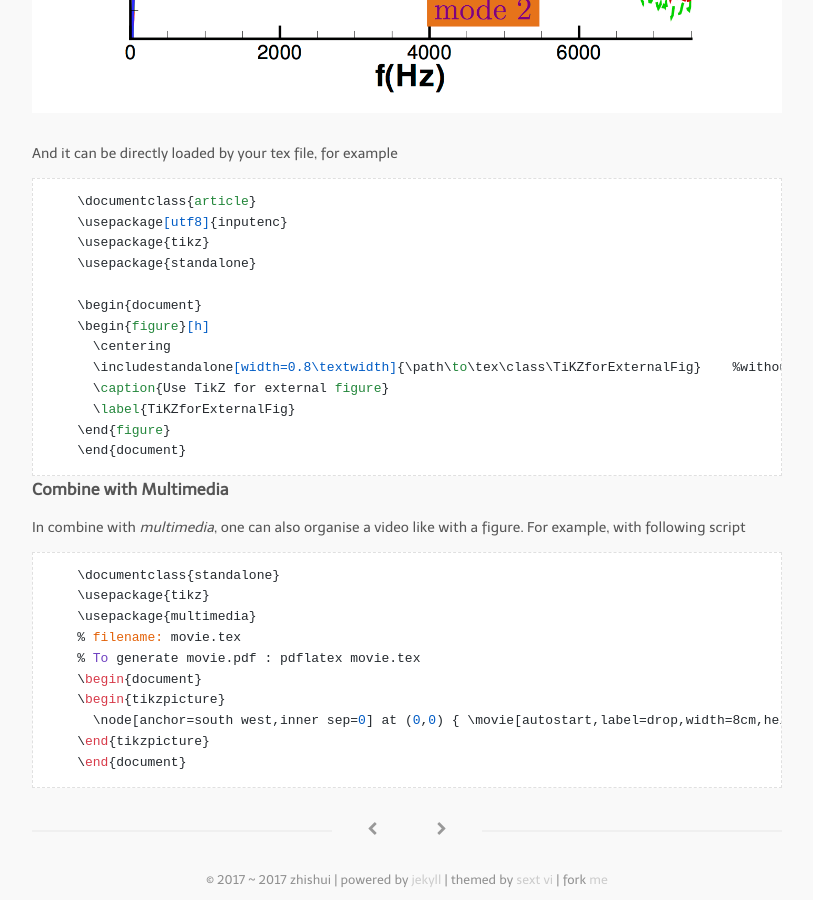
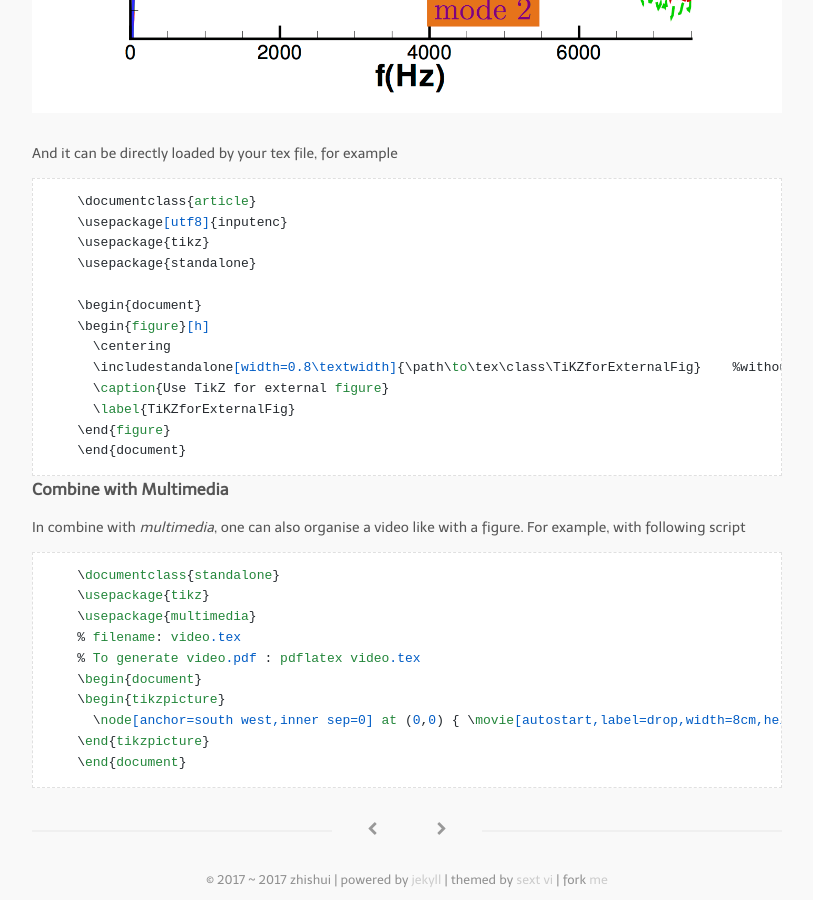
Before and after one commit to bizhishui/bizhishui.github.io, a Jekyll site: the page built from _posts/2017-01-12-Create-Edit-Figure-TiKZ.md, in a window 1280 px wide and 900 px high, scrolled down 4441 px. Shown: the whole window, without its empty margins (233-1046 px from the left). Built offline with Jekyll 4.4.1, drawn with Linux system fonts in a browser that asks for light colours; nearby versions of some CDN libraries; some web fonts are replaced; a script that is not in the unit is left out.

Commit message:
TikZ with video

````diff
--- a/_posts/2017-01-12-Create-Edit-Figure-TiKZ.md
+++ b/_posts/2017-01-12-Create-Edit-Figure-TiKZ.md
@@ -137,11 +137,11 @@
     \documentclass{standalone}
     \usepackage{tikz}
     \usepackage{multimedia}
-    % filename: movie.tex
-    % To generate movie.pdf : pdflatex movie.tex
+    % filename: video.tex
+    % To generate video.pdf : pdflatex video.tex
     \begin{document}
     \begin{tikzpicture}
-      \node[anchor=south west,inner sep=0] at (0,0) { \movie[autostart,label=drop,width=8cm,height=6cm,showcontrols,loop,poster]{}{./fig/3dconst.avi}};
+      \node[anchor=south west,inner sep=0] at (0,0) { \movie[autostart,label=drop,width=8cm,height=6cm,showcontrols,loop,poster]{}{./fig/flagellum2.mp4}};
     \end{tikzpicture}
     \end{document}
 ```
````
